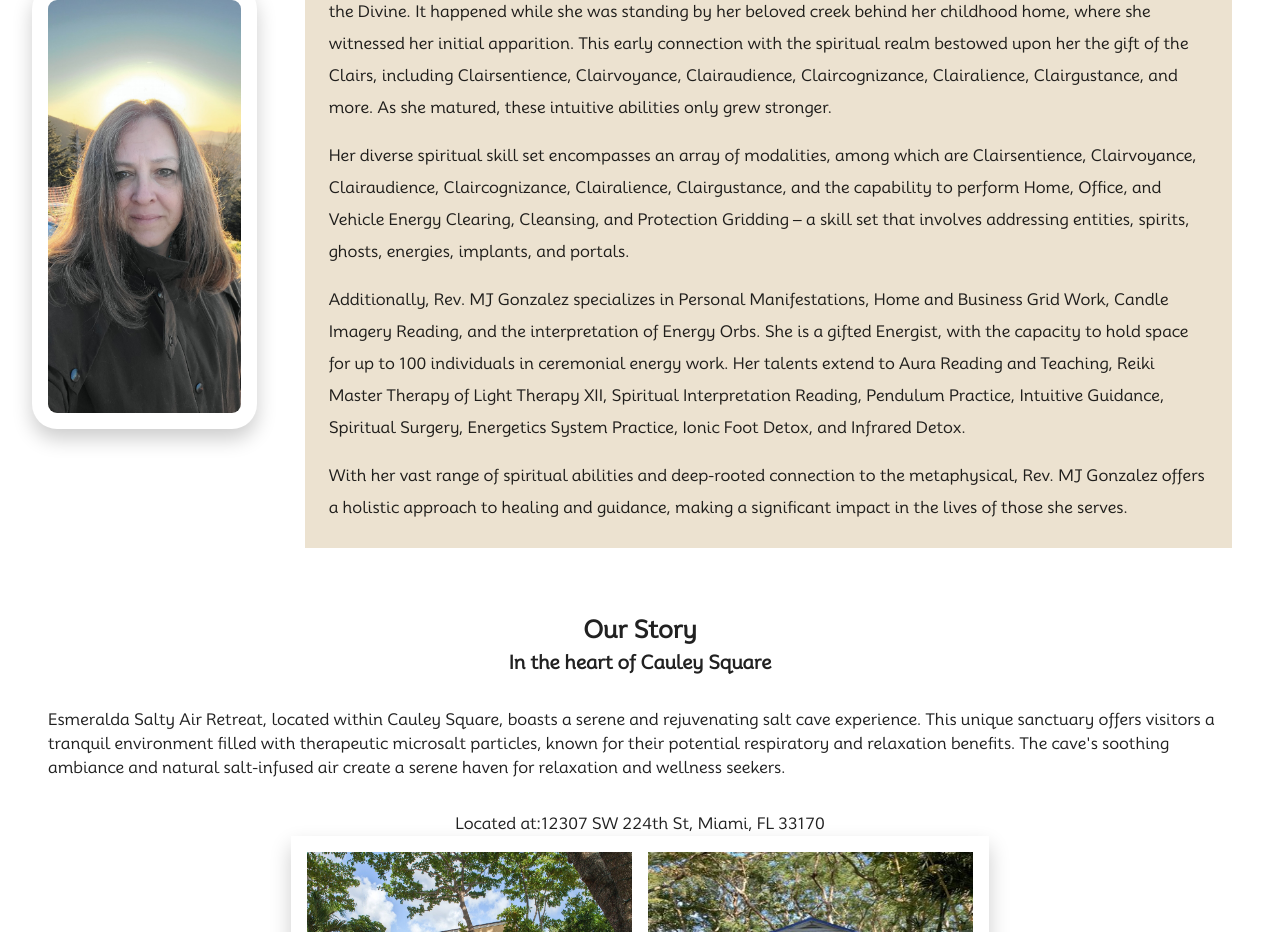
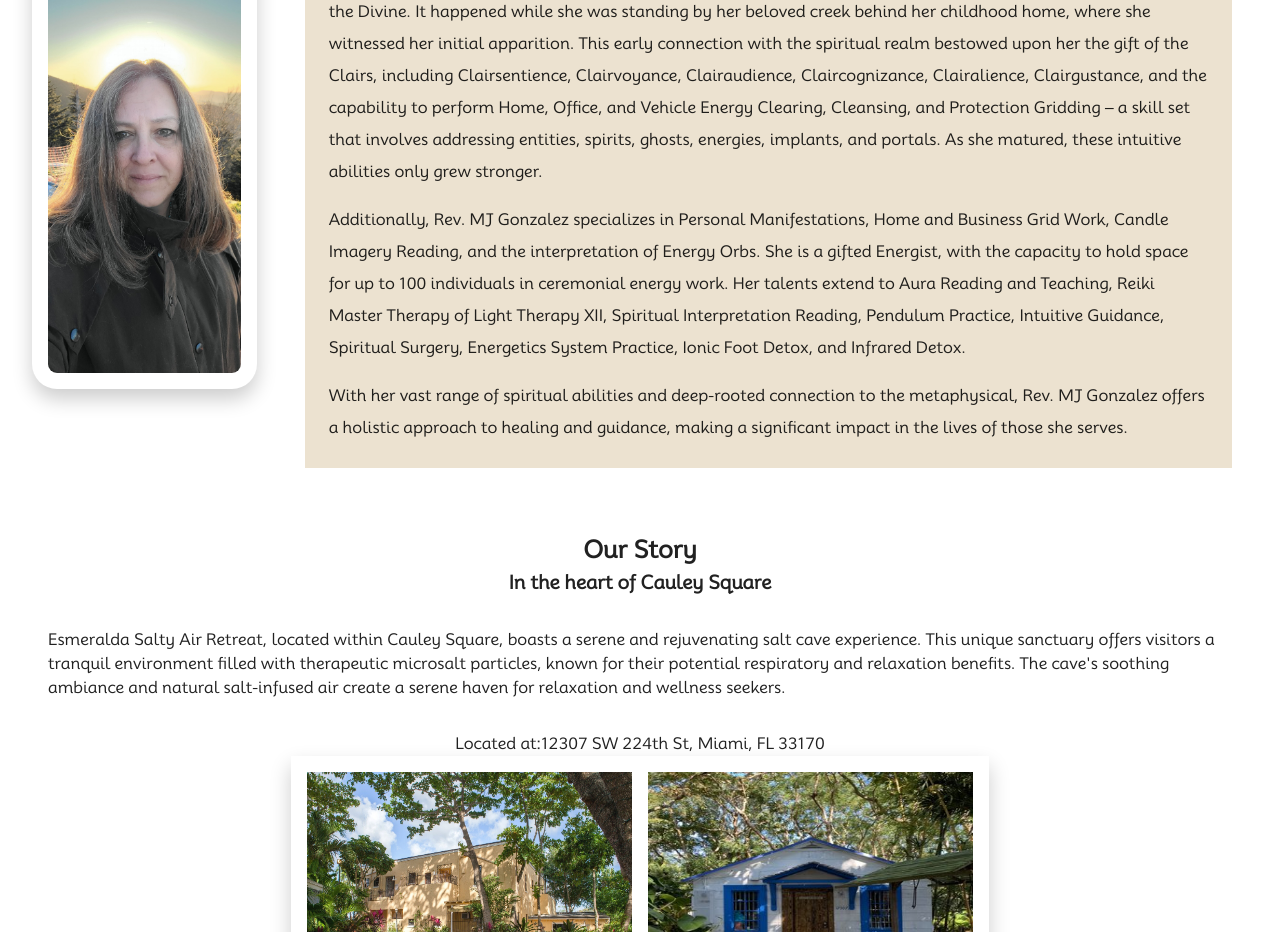
Before and after one commit to CourajeousMax/salty-air-retreat, a Next.js app: page / in a window 1280 px wide. Shown: the part 4080-5012 px from the top of the page. Built offline with nearby package versions, Linux system fonts and the light colour scheme.

Commit message:
fixed mj bio

```diff
--- a/src/Components/Main/Main.js
+++ b/src/Components/Main/Main.js
@@ -108,12 +108,9 @@ const Main = () => {
                 Rev. MJ Gonzalez's spiritual journey began at the tender age of 6 when she had her first profound encounter with the Divine. It
                 happened while she was standing by her beloved creek behind her childhood home, where she witnessed her initial apparition. This early
                 connection with the spiritual realm bestowed upon her the gift of the Clairs, including Clairsentience, Clairvoyance, Clairaudience,
-                Claircognizance, Clairalience, Clairgustance, and more. As she matured, these intuitive abilities only grew stronger.
-              </p>
-              <p className="instructor__text">
-                Her diverse spiritual skill set encompasses an array of modalities, among which are Clairsentience, Clairvoyance, Clairaudience,
                 Claircognizance, Clairalience, Clairgustance, and the capability to perform Home, Office, and Vehicle Energy Clearing, Cleansing, and
-                Protection Gridding – a skill set that involves addressing entities, spirits, ghosts, energies, implants, and portals.
+                Protection Gridding – a skill set that involves addressing entities, spirits, ghosts, energies, implants, and portals. As she matured,
+                these intuitive abilities only grew stronger.
               </p>
               <p className="instructor__text">
                 Additionally, Rev. MJ Gonzalez specializes in Personal Manifestations, Home and Business Grid Work, Candle Imagery Reading, and the
```
